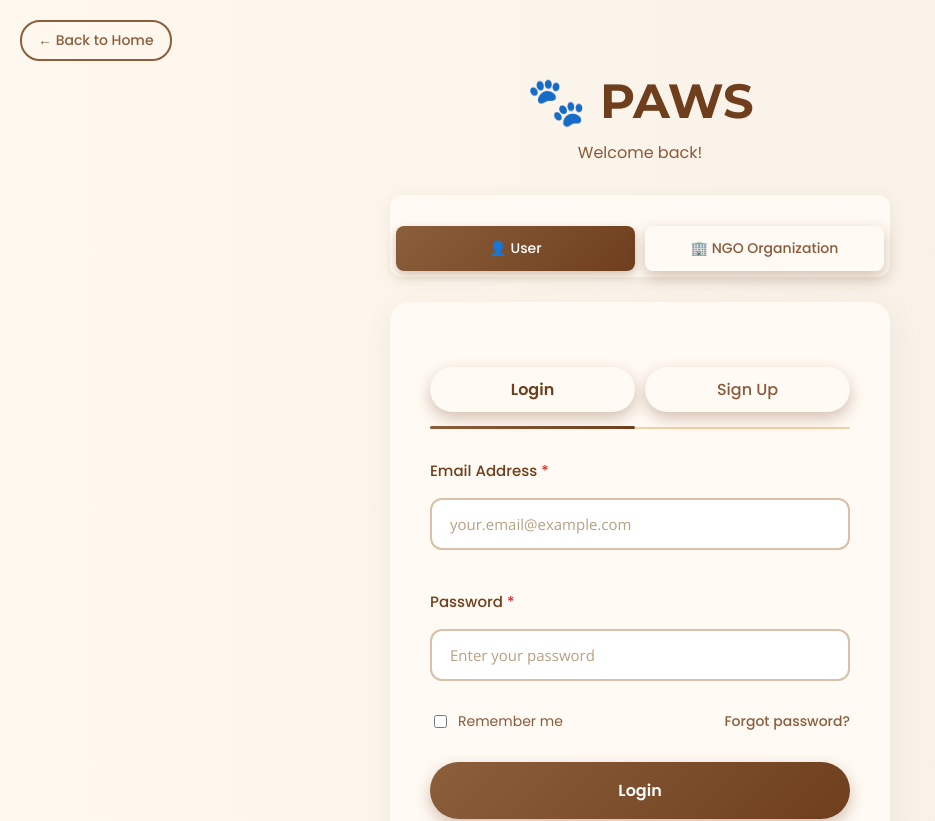
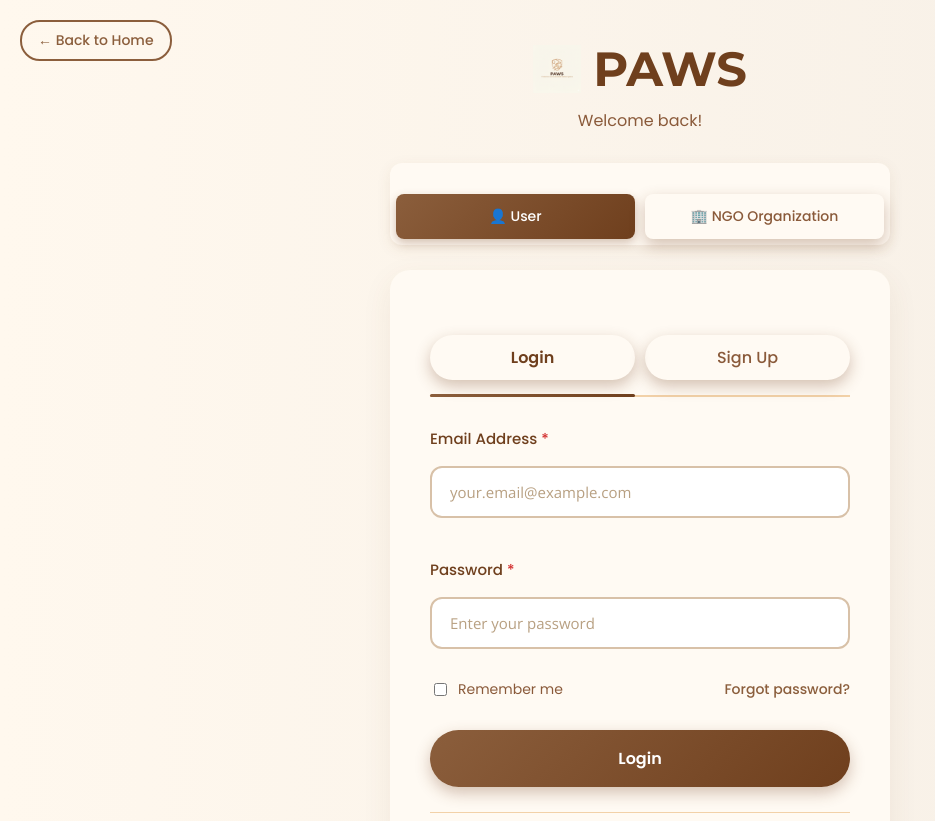
Before and after one commit to Ajitesh0712/PAWS-Protective-and-Automated-Welfare-System-for-Urban-Animals, a React (Create React App) app in the folder frontend/: page /login in a window 1280 px wide. Shown: the top 821 px of the page, without its empty margins (0-935 px from the left). Built offline with nearby package versions, Linux system fonts and the light colour scheme.

Commit message:
Improved Login Stuff

```diff
--- a/frontend/src/pages/Login.css
+++ b/frontend/src/pages/Login.css
@@ -42,10 +42,24 @@
   margin-bottom: 30px;
 }
 
+.brand-header {
+  display: flex;
+  align-items: center;
+  justify-content: center;
+  gap: 12px;
+  margin-bottom: 10px;
+}
+
+.logo-icon {
+  width: 48px;
+  height: 48px;
+  object-fit: contain;
+}
+
 .login-header h1 {
   font-size: 48px;
   color: #6f3f1d;
-  margin-bottom: 10px;
+  margin: 0;
   font-weight: 700;
 }
 
--- a/frontend/src/pages/Login.jsx
+++ b/frontend/src/pages/Login.jsx
@@ -7,7 +7,8 @@ export default function Login() {
   const [formData, setFormData] = useState({
     email: "",
     password: "",
-    organizationName: "" // Only for NGO
+    organizationName: "", // Only for NGO
+    individualName: "" // Only for User
   });
   const [isLogin, setIsLogin] = useState(true); // Toggle between login and signup
   const [error, setError] = useState("");
@@ -44,6 +45,10 @@ export default function Login() {
       setError("Please enter your organization name");
       return false;
     }
+    if (!isLogin && userType === "user" && !formData.individualName.trim()) {
+      setError("Please enter your name");
+      return false;
+    }
     return true;
   };
 
@@ -68,7 +73,7 @@ export default function Login() {
       await new Promise(resolve => setTimeout(resolve, 1000));
 
       // On success, redirect to dashboard or home
-      alert(`✅ ${isLogin ? "Login" : "Registration"} successful! Welcome ${userType === "ngo" ? formData.organizationName || "NGO" : "User"}!`);
+      alert(`✅ ${isLogin ? "Login" : "Registration"} successful! Welcome ${userType === "ngo" ? formData.organizationName || "NGO" : formData.individualName || "User"}!`);
       navigate("/dashboard");
     } catch (err) {
       setError(err.response?.data?.message || `Failed to ${isLogin ? "login" : "register"}. Please try again.`);
@@ -84,7 +89,10 @@ export default function Login() {
           ← Back to Home
         </button>
         <div className="login-header">
-          <h1 className="brand">🐾 PAWS</h1>
+          <div className="brand-header">
+            <img src="/icon.png" alt="PAWS Logo" className="logo-icon" />
+            <h1 className="brand">PAWS</h1>
+          </div>
           <p className="login-subtitle">
             {isLogin ? "Welcome back!" : "Join our mission to help animals"}
           </p>
@@ -156,6 +164,22 @@ export default function Login() {
               </div>
             )}
 
+            {!isLogin && userType === "user" && (
+              <div className="form-group">
+                <label className="form-label">
+                  Your Name <span className="required">*</span>
+                </label>
+                <input
+                  type="text"
+                  name="individualName"
+                  value={formData.individualName}
+                  onChange={handleInputChange}
+                  className="form-input"
+                  placeholder="Enter your full name"
+                />
+              </div>
+            )}
+
             <div className="form-group">
               <label className="form-label">
                 Email Address <span className="required">*</span>
--- a/frontend/src/pages/missingPets.css
+++ b/frontend/src/pages/missingPets.css
@@ -2,7 +2,7 @@
 
 .missing-pets-page {
   min-height: 100vh;
-  background: #fdf7ee;
+  background: linear-gradient(to right, #fff8ee, #f6efe6);
   padding-bottom: 60px;
 }
 
@@ -37,6 +37,12 @@
   padding: 50px 40px;
   max-width: 1400px;
   margin: 0 auto;
+}
+
+@media (max-width: 768px) {
+  .pets-grid-section {
+    padding: 30px 20px;
+  }
 }
 
 .pets-grid {
@@ -255,10 +261,6 @@
     font-size: 16px;
   }
 
-  .pets-grid-section {
-    padding: 30px 20px;
-  }
-
   .pets-grid {
     grid-template-columns: repeat(auto-fill, minmax(240px, 1fr));
     gap: 20px;
```
Also changed, not shown: frontend/public/icon.png (added).
